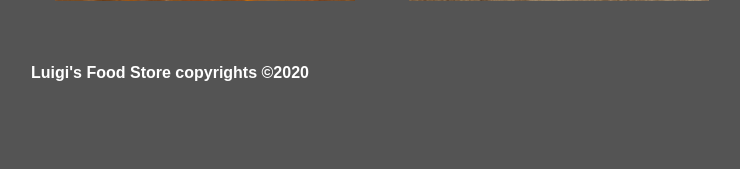
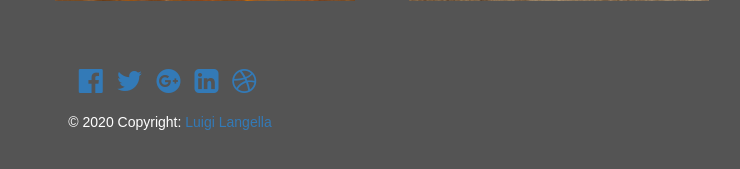
Before and after one commit to luigilangella/milestone-project-4, a Django app: page /accounts/profile/ in a window 1280 px wide. Shown: the part 429-598 px from the top of the page, without its empty margins (470-1210 px from the left). Run offline with Django 3.2, Linux system fonts and the light colour scheme; the visitor is signed in with stand-in values (Sample User, id 1); some libraries are stand-ins or nearby versions.

Commit message:
Update footer

```diff
--- a/templates/base.html
+++ b/templates/base.html
@@ -67,12 +67,53 @@
 
         {% block content %} {% endblock %}
     </div>
-    <footer>
+    <!-- Footer -->
+    <footer class="page-footer">
+
+        <!-- Footer Elements -->
         <div class="container">
 
-            <p class="copyright text-center">Luigi's Food Store copyrights ©2020</p>
+            <!-- Social buttons -->
+            <ul class="list-unstyled list-inline text-center">
+                <li class="list-inline-item">
+                    <a class="btn-floating btn-fb fa-2x">
+                        <i class="fa fa-facebook-official"> </i>
+                    </a>
+                </li>
+                <li class="list-inline-item">
+                    <a class="btn-floating btn-tw fa-2x">
+                        <i class="fa fa-twitter"> </i>
+                    </a>
+                </li>
+                <li class="list-inline-item">
+                    <a class="btn-floating btn-gplus fa-2x">
+                        <i class="fa fa-google-plus-circle"> </i>
+                    </a>
+                </li>
+                <li class="list-inline-item">
+                    <a class="btn-floating btn-li fa-2x">
+                        <i class="fa fa-linkedin-square"> </i>
+                    </a>
+                </li>
+                <li class="list-inline-item">
+                    <a class="btn-floating btn-dribbble fa-2x">
+                        <i class="fa fa-dribbble"> </i>
+                    </a>
+                </li>
+            </ul>
+            <!-- Social buttons -->
+
         </div>
+        <!-- Footer Elements -->
+
+        <!-- Copyright -->
+        <div class="footer-copyright text-center py-3">© 2020 Copyright:
+            <a href="https://github.com/luigilangella/">Luigi Langella</a>
+        </div>
+        <!-- Copyright -->
+
     </footer>
+    <!-- Footer -->
     {% block script %} {% endblock %}
 </body>
 
```
